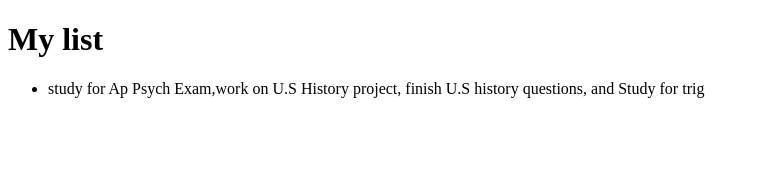
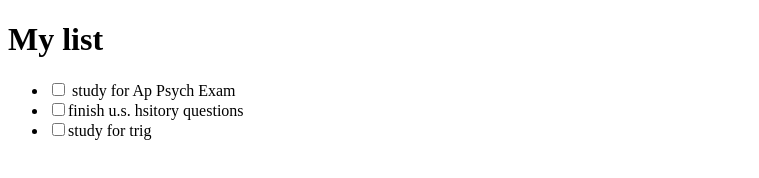
Before and after one commit to 221430754/codenowhtml-, a plain HTML site: page todo-static/index.html in a window 1280 px wide. Shown: the whole page, without its empty margins (0-759 px from the left). Drawn offline with Linux system fonts and the light colour scheme.

Commit message:
added input fields

```diff
--- a/todo-static/index.html
+++ b/todo-static/index.html
@@ -2,9 +2,16 @@
 <html>
     <head>
         <title>todonow </title>
+        <link src="styles.css" />
     </head>
     <body>
         <H1>My list</H1>
-        <ul> <li> study for Ap Psych Exam,work on U.S History project, finish U.S history questions, and Study for trig</li></ul>
+        <ul> <li>
+            <input type="checkbox" />
+            study for Ap Psych Exam
+            <li>
+                <input type="checkbox" />finish u.s. hsitory questions</li>
+            <li> <input type="checkbox" />study for trig</li></li>
+        </ul>
     </body>
 </html>
--- /dev/null
+++ b/todo-static/styles.css
@@ -0,0 +1 @@
+index
```
